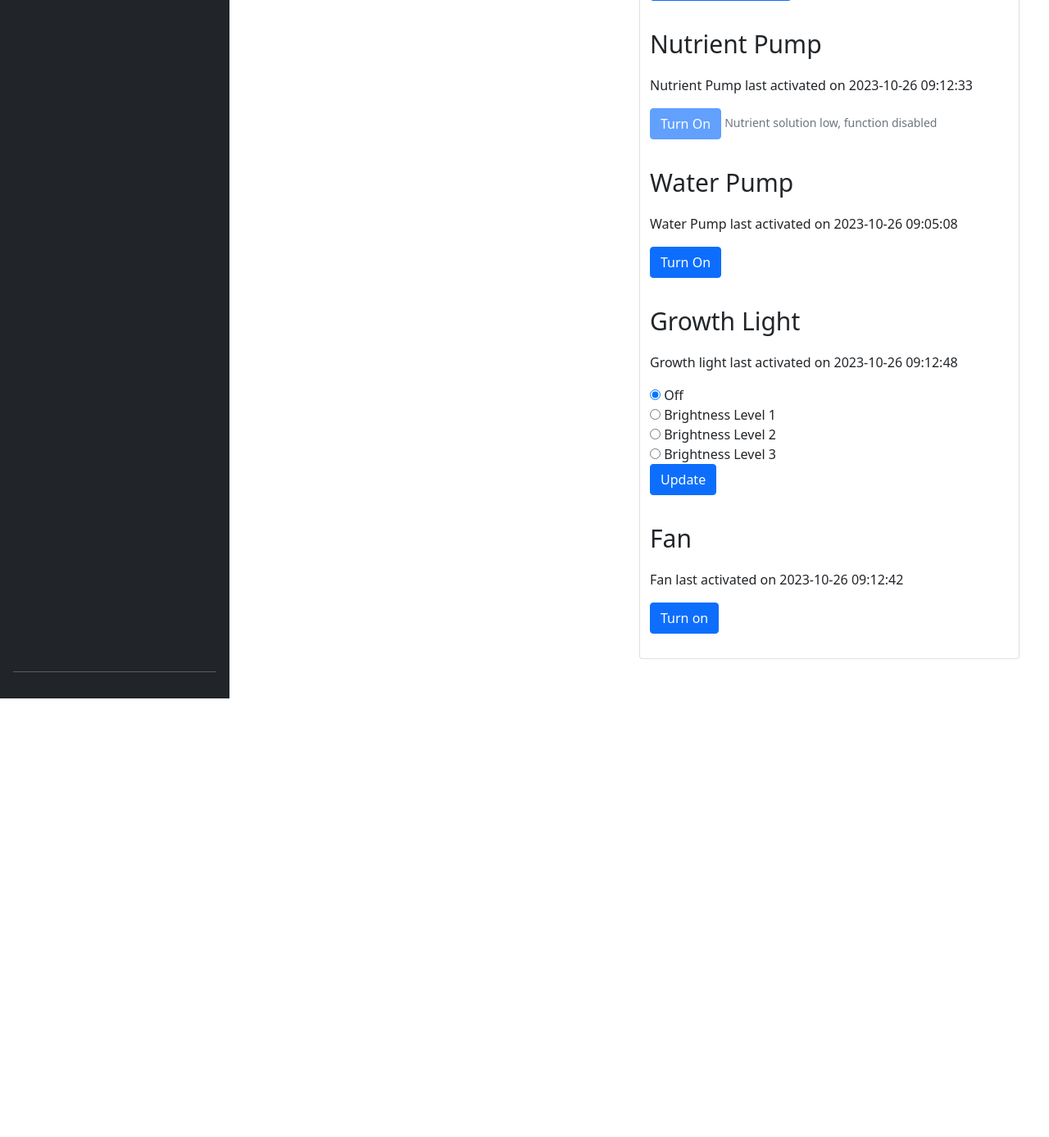
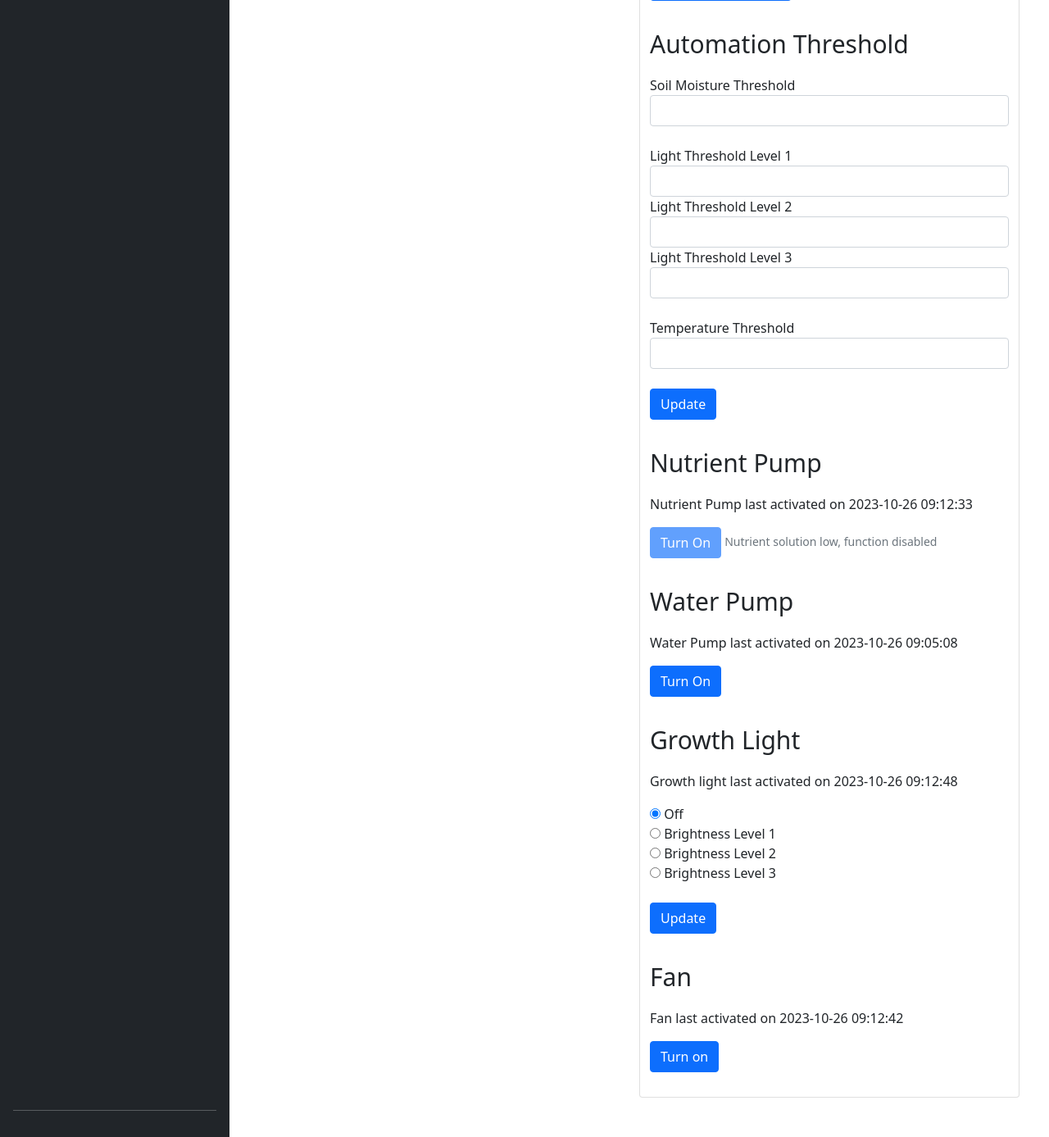
Before and after one commit to MMeow223/IOT_Greenroom, a Flask app: page /greenroom-detail/1 in a window 1280 px wide. Shown: the part 470-1857 px from the top of the page at 82% size. Before the commit the page ends 1322 px from the top, so only its background shows below. Run offline with Flask 3, Linux system fonts and the light colour scheme; data comes from the database, SQL or seed files in the repository; data that the repository does not hold is empty; some libraries are stand-ins or nearby versions.

Commit message:
Flask set automation threshold

```diff
--- a/Flask/app.py
+++ b/Flask/app.py
@@ -190,6 +190,7 @@ def create_greenroom_page():
 @app.route('/greenroom-detail/<id>', methods=['GET', 'POST'])
 def page_greenroom_detail(id):
     all_param = ["water", "soil", "light", "temp"]
+    thres_param = ["soil_threshold", "light_threshold_1", "light_threshold_2", "light_threshold_3", "temp_threshold"]
 
     reset = request.form.get("reset_auto")
     if reset != None:
@@ -199,6 +200,15 @@ def page_greenroom_detail(id):
         result = myMQTTClient.publish(actuator_topic, reset, 1)
         print("RESULT FOR PUBLISH")
         print(result)
+
+    threshold = request.form.get("threshold_update")
+    if threshold != None:
+        for param in thres_param:
+            value = request.form.get(param)
+            msg = f"{param}:{value}"
+            result = myMQTTClient.publish(actuator_topic, msg, 1)
+            print("RESULT FOR PUBLISH")
+            print(result)
 
     for param in all_param:
         value = request.form.get(param)
@@ -239,6 +249,8 @@ def page_greenroom_detail(id):
     greenroom["image"] = get_greenroom(id)[0]["image"]
 
     greenroom.update(get_record_greenroom_all_actuator_mode_one(id))
+
+    greenroom.update(get_record_greenroom_all_actuator_threshold_one(id))
 
     data_template = {
         "greenroom": greenroom,
--- a/Flask/aws_rds_com.py
+++ b/Flask/aws_rds_com.py
@@ -230,6 +230,72 @@ def get_record_greenroom_all_actuator_mode_one(greenroom_id, today=False):
 
     return result_dict
 
+def get_record_greenroom_all_actuator_threshold_one(greenroom_id, today=False):
+    ACTUATOR_MODE_CONVERSION = {
+        'temperature_actuator_threshold' : 'temperature_threshold',
+        'light_actuator_threshold' : 'light_threshold',
+        'soil_moisture_actuator_threshold' : 'moisture_threshold'
+    }
+
+    result_dict = {}
+    table_name = [
+        'temperature_actuator_threshold',
+        'light_actuator_threshold',
+        'soil_moisture_actuator_threshold',
+    ]
+
+    conn = connect_db()
+    cursor = conn.cursor()
+
+    for t in table_name:
+        if t == 'light_actuator_threshold':
+            brightness_level = [1, 2, 3]
+            for level in brightness_level:
+                sql = "SELECT threshold FROM `"+t+"` WHERE greenroom_id = %s AND level = %s ORDER BY timestamp DESC LIMIT 1"
+
+                param = (greenroom_id, level,)
+                cursor.execute(sql, param)
+                result = cursor.fetchone()
+
+                param_action = ACTUATOR_MODE_CONVERSION[t] + f'_{level}'
+
+                if result != None :
+                    result_dict[param_action] = result[0]
+        else:
+            sql = "SELECT threshold FROM `"+t+"` WHERE greenroom_id = %s ORDER BY timestamp DESC LIMIT 1"
+
+            param = (greenroom_id,)
+            cursor.execute(sql, param)
+            result = cursor.fetchone()
+
+            param_action = ACTUATOR_MODE_CONVERSION[t]
+
+            if result != None :
+                result_dict[param_action] = result[0]
+
+    return result_dict
+
+def insert_threshold(type:str, threshold:float, greenroom_id:int, level:int = None):
+    CONVERSION = {
+        'temp' : "temperature_actuator_threshold",
+        'light' : "light_actuator_threshold",
+        'soil' : "soil_moisture_actuator_threshold"
+    }
+
+    conn = connect_db()
+    cursor = conn.cursor()
+    table = CONVERSION[type]
+
+    if table == "light_actuator_threshold":
+        sql = "INSERT INTO `"+table+"` (threshold,greenroom_id,level) VALUES (%s,%s,%s)"
+        param = (threshold, greenroom_id, level)
+    else:
+        sql = "INSERT INTO `"+table+"` (threshold,greenroom_id) VALUES (%s,%s)"
+        param = (threshold, greenroom_id)
+
+    cursor.execute(sql, param)
+    conn.commit()
+
 def insert_activity(type:str, action:str, greenroom_id:int):
     CONVERSION = {
         'temp' : "temperature_actuator_activity",
--- a/Flask/templates/greenroom-detail.html
+++ b/Flask/templates/greenroom-detail.html
@@ -70,6 +70,36 @@
         </button>
         <small class="form-text text-muted">This will not reset nutrient pump mode</small>
       </div>
+    </form>
+
+    <form method="post">
+      <p class="form-title">Automation Threshold</p>
+      <div class="form-group">
+        <label for="soil_threshold">Soil Moisture Threshold</label>
+        <input type="text" class="form-control" id="soil_threshold" name="soil_threshold" value="{{data.greenroom.moisture_threshold}}">
+      </div>
+      <br/>
+      <div class="form-group">
+        <label for="light_threshold_1">Light Threshold Level 1</label>
+        <input type="text" class="form-control" id="light_threshold_1" name="light_threshold_1" value="{{data.greenroom.light_threshold_1}}">
+      </div>
+      <div class="form-group">
+        <label for="light_threshold_2">Light Threshold Level 2</label>
+        <input type="text" class="form-control" id="light_threshold_2" name="light_threshold_2" value="{{data.greenroom.light_threshold_2}}">
+      </div>
+      <div class="form-group">
+        <label for="light_threshold_3">Light Threshold Level 3</label>
+        <input type="text" class="form-control" id="light_threshold_3" name="light_threshold_3" value="{{data.greenroom.light_threshold_3}}">
+      </div>
+      <br/>
+      <div class="form-group">
+        <label for="temp_threshold">Temperature Threshold</label>
+        <input type="text" class="form-control" id="temp_threshold" name="temp_threshold" value="{{data.greenroom.temperature_threshold}}">
+      </div>
+      <br/>
+      <button type="submit" name="threshold_update" class="btn btn-primary" id="threshold" value="threshold">
+        Update
+      </button>
     </form>
 
     <form method="post">
@@ -180,9 +210,9 @@
         <label for="light_two">Brightness Level 2</label><br />
         <input type="radio" name="light" id="light_three" value="3" {% if
         data.greenroom.light_action == '3' %} checked {% endif %} >
-        <label for="light_three">Brightness Level 3</label><br />
+        <label for="light_three">Brightness Level 3</label><br /><br/>
+        <button type="submit" class="btn btn-primary">Update</button>
       </div>
-      <button type="submit" class="btn btn-primary">Update</button>
     </form>
 
     <form method="post">
```
